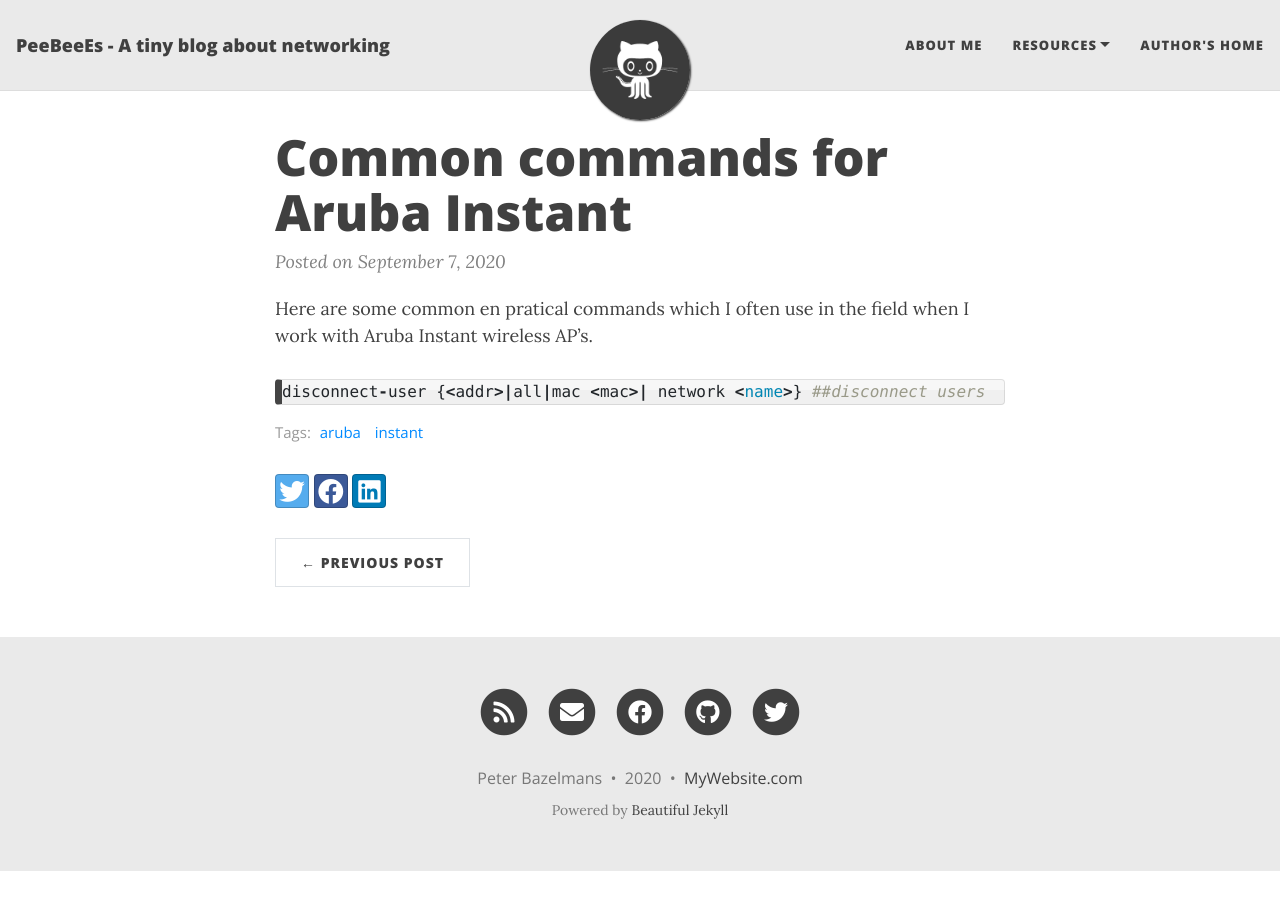
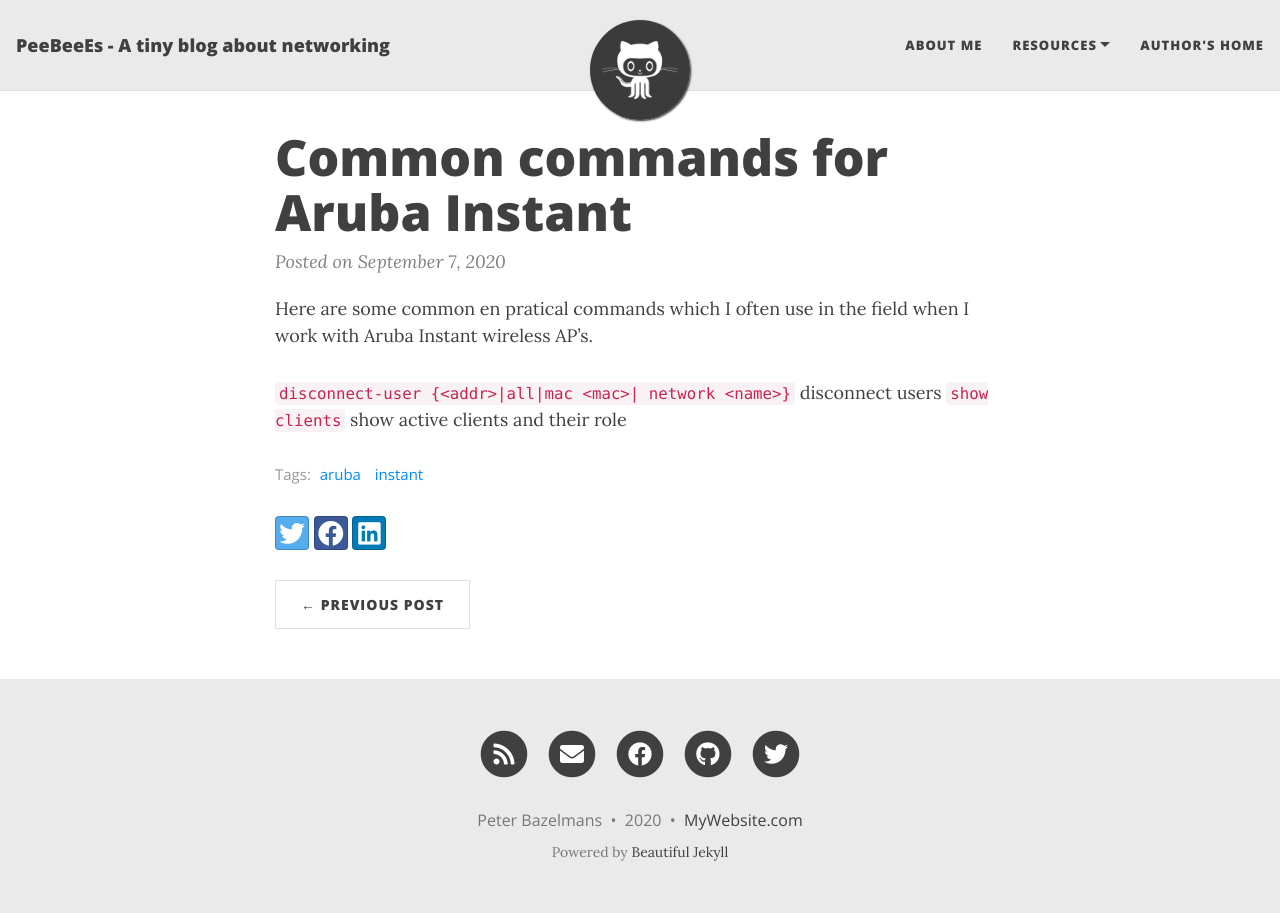
Before and after one commit to pbazelmans/pbazelmans.github.io, a Jekyll site: the page built from _posts/2020-09-07-aruba-instant.md, in a window 1280 px wide. Built offline with Jekyll 4.4.1, drawn with Linux system fonts in a browser that asks for light colours; nearby versions of some CDN libraries.

Commit message:
Update 2020-09-07-aruba-instant.md

```diff
--- a/_posts/2020-09-07-aruba-instant.md
+++ b/_posts/2020-09-07-aruba-instant.md
@@ -5,6 +5,5 @@
 ---
 Here are some common en pratical commands which I often use in the field when I work with Aruba Instant wireless AP's.
 
-{% highlight ruby %}
-disconnect-user {<addr>|all|mac <mac>| network <name>} ##disconnect users
-{% endhighlight %}
+`disconnect-user {<addr>|all|mac <mac>| network <name>}` disconnect users
+`show clients` show active clients and their role
```
